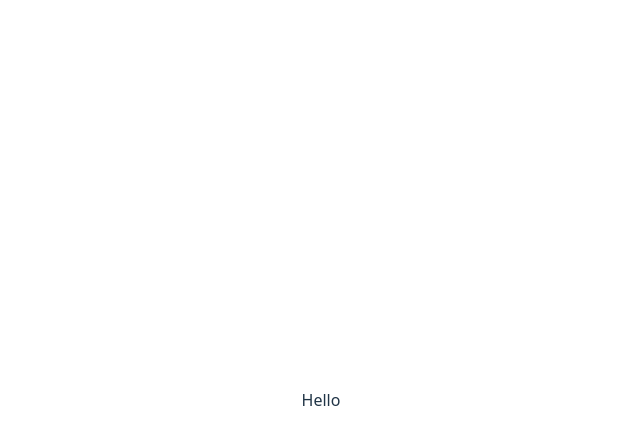
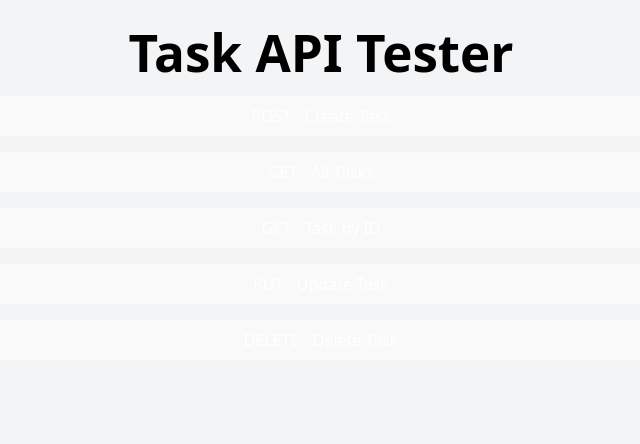
Before and after one commit to yashuppot/Task-App, a React (Vite) app in the folder frontend/: page / in a window 1280 px wide. Shown: the top 444 px of the page, without its empty margins (319-959 px from the left). Built offline with nearby package versions, Linux system fonts and the light colour scheme.

Commit message:
Add API test buttons on frontend and dummy data

```diff
--- a/frontend/src/App.jsx
+++ b/frontend/src/App.jsx
@@ -1,15 +1,71 @@
-import { useState } from 'react'
-import reactLogo from './assets/react.svg'
-import viteLogo from '/vite.svg'
-import './App.css'
+import { useEffect } from 'react';
 
 function App() {
+  const API_BASE = 'http://localhost:5000/tasks';
+
+  const createTask = async () => {
+    const res = await fetch(API_BASE, {
+      method: 'POST',
+      headers: { 'Content-Type': 'application/json' },
+      body: JSON.stringify({
+        title: 'Sample Task',
+        description: 'Testing POST',
+        status: 'To Do',
+      }),
+    });
+    const data = await res.json();
+    console.log('Created:', data);
+  };
+
+  const getAllTasks = async () => {
+    const res = await fetch(API_BASE);
+    const data = await res.json();
+    console.log('All Tasks:', data);
+  };
+
+  const getTaskById = async () => {
+    const id = prompt('Enter task ID to GET:');
+    const res = await fetch(`${API_BASE}/${id}`);
+    const data = await res.json();
+    console.log('Task by ID:', data);
+  };
+
+  const updateTask = async () => {
+    const id = prompt('Enter task ID to UPDATE:');
+    const res = await fetch(`${API_BASE}/${id}`, {
+      method: 'PUT',
+      headers: { 'Content-Type': 'application/json' },
+      body: JSON.stringify({
+        title: 'Updated Title',
+        description: 'Updated Description',
+        status: 'In Progress',
+      }),
+    });
+    const data = await res.json();
+    console.log('Updated:', data);
+  };
+
+  const deleteTask = async () => {
+    const id = prompt('Enter task ID to DELETE:');
+    const res = await fetch(`${API_BASE}/${id}`, {
+      method: 'DELETE',
+    });
+    const data = await res.json();
+    console.log('Deleted:', data);
+  };
 
   return (
-    <>
-    Hello
-    </>
-  )
+    <div className="p-6 flex flex-col items-center w-screen space-y-4 bg-gray-100 min-h-screen">
+      <h1 className="text-2xl text-black font-bold">Task API Tester</h1>
+      <div className="flex min-w-2/3 flex-col gap-2 space-y-2">
+        <button onClick={createTask} className="bg-blue-500 text-white px-4 py-2 rounded">POST - Create Task</button>
+        <button onClick={getAllTasks} className="bg-green-500 text-white px-4 py-2 rounded">GET - All Tasks</button>
+        <button onClick={getTaskById} className="bg-yellow-500 text-white px-4 py-2 rounded">GET - Task by ID</button>
+        <button onClick={updateTask} className="bg-purple-500 text-white px-4 py-2 rounded">PUT - Update Task</button>
+        <button onClick={deleteTask} className="bg-red-500 text-white px-4 py-2 rounded">DELETE - Delete Task</button>
+      </div>
+    </div>
+  );
 }
 
-export default App
+export default App;
--- a/frontend/src/index.css
+++ b/frontend/src/index.css
@@ -37,24 +37,6 @@ h1 {
   line-height: 1.1;
 }
 
-button {
-  border-radius: 8px;
-  border: 1px solid transparent;
-  padding: 0.6em 1.2em;
-  font-size: 1em;
-  font-weight: 500;
-  font-family: inherit;
-  background-color: #1a1a1a;
-  cursor: pointer;
-  transition: border-color 0.25s;
-}
-button:hover {
-  border-color: #646cff;
-}
-button:focus,
-button:focus-visible {
-  outline: 4px auto -webkit-focus-ring-color;
-}
 
 @media (prefers-color-scheme: light) {
   :root {
```
